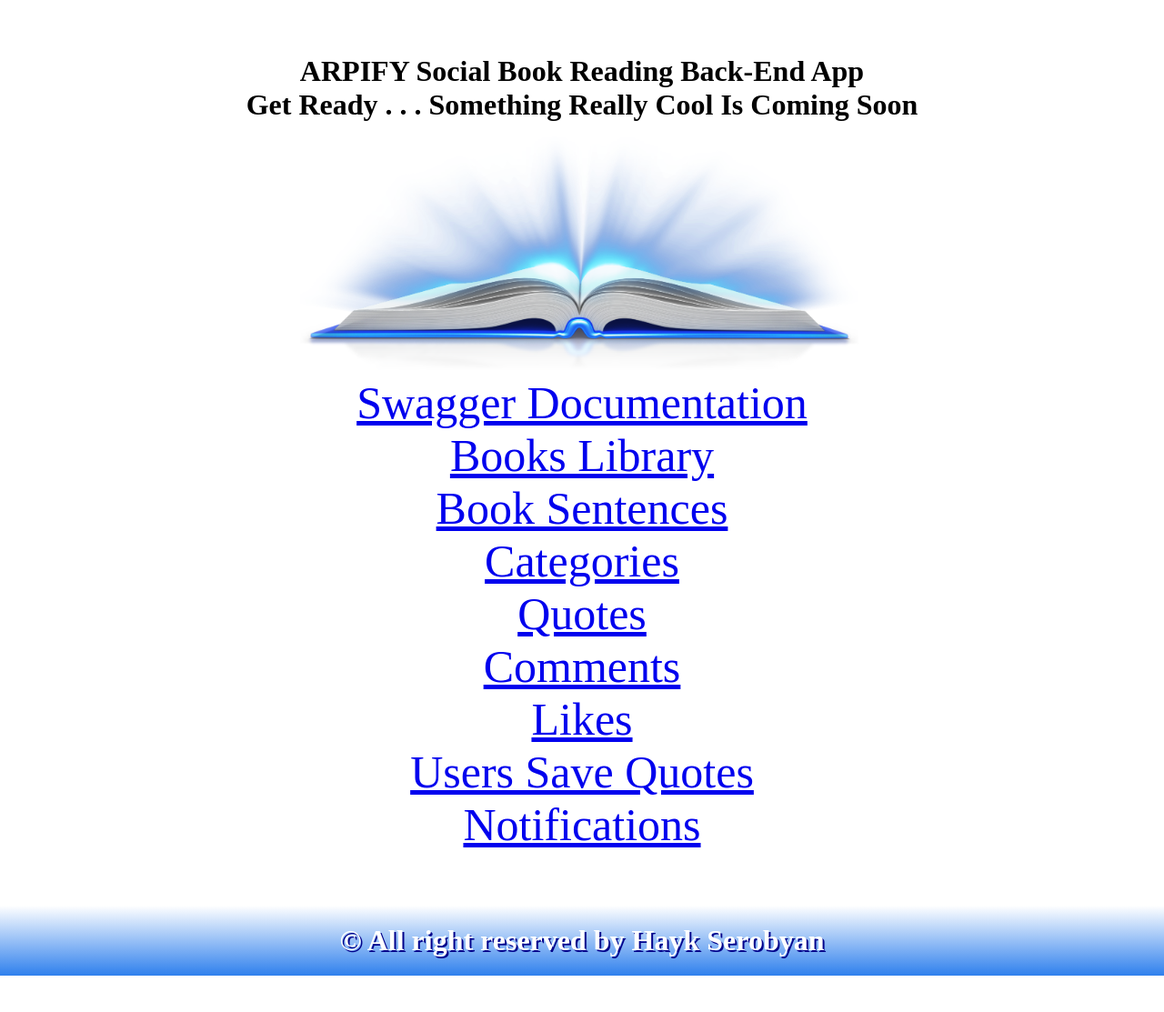
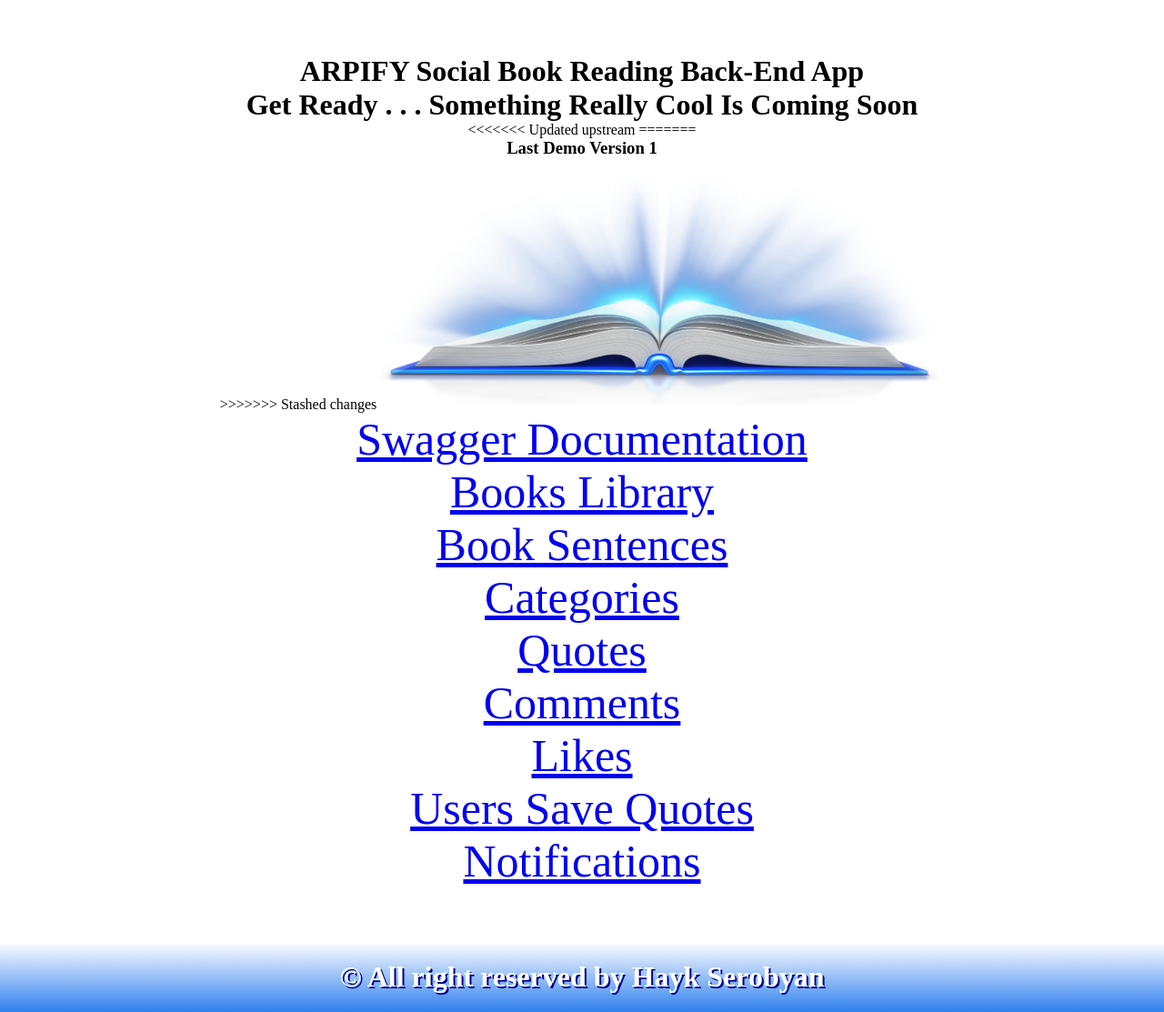
Before and after one commit to HaykSerobyan-arpify/social-reading, a Django app: page / in a window 1280 px wide. Shown: the whole page at 91% size. Before the commit the page ends 1073 px from the top, so only its background shows below. Run offline with Django 4.2, Linux system fonts and the light colour scheme; parts of the project's set-up code (start-up, migrations or seed data) failed here and were passed over.

Commit message:
test merge

```diff
--- a/app/quotes/templates/quotes/coming_soon.html
+++ b/app/quotes/templates/quotes/coming_soon.html
@@ -12,6 +12,10 @@
     <div id="seed-csp4-content">
         <h1 id="seed-csp4-headline">ARPIFY Social Book Reading Back-End App</h1>
         <h1>Get Ready . . . Something Really Cool Is Coming Soon</h1>
+<<<<<<< Updated upstream
+=======
+        <h3>Last Demo Version 1</h3>
+>>>>>>> Stashed changes
         <a href="https://sr.arpify.com" title="Click To See Front-End App" target="_blank">
             <img id="seed-csp4-image" src="{%  static '/images/book.png' %}" width="50%" height="1%">
         </a>
```
